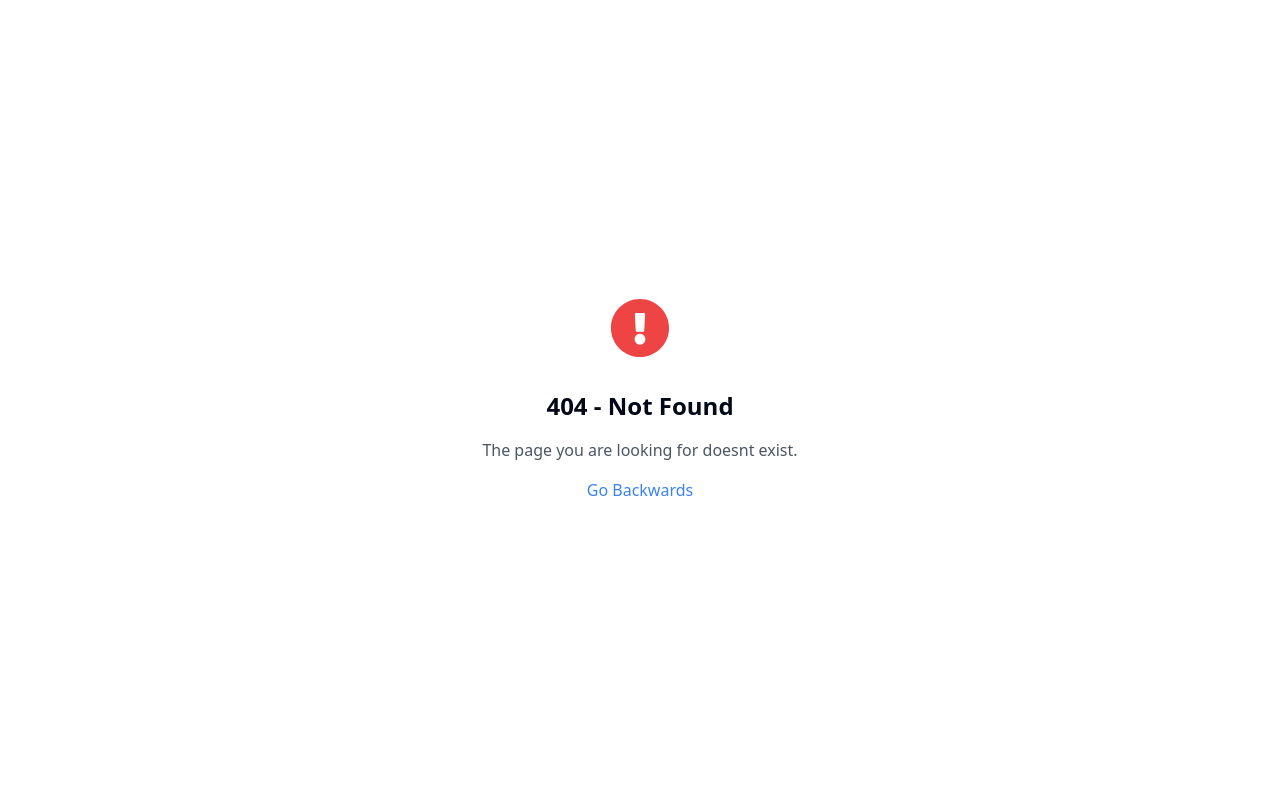
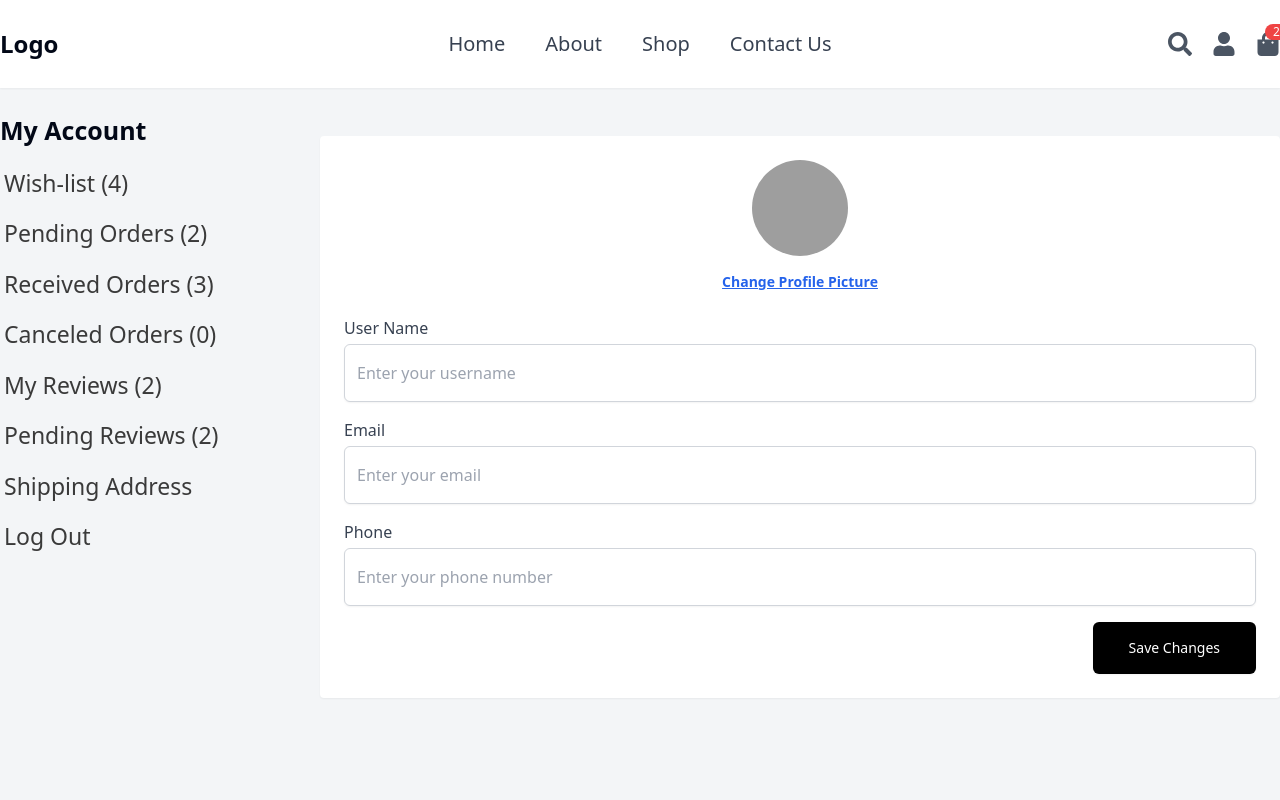
Before and after one commit to Anirbandasjoy/qrinux-emc, a Next.js app: page /dashboard in a window 1280 px wide. Before the commit this address had no page. Shown: the top 800 px of the page. Built offline with nearby package versions, Linux system fonts and the light colour scheme; grey boxes are pictures that could not be loaded.

Commit message:
create dashboard layout and my profile page desing completed

```diff
--- /dev/null
+++ b/src/app/(home)/(dashboard)/dashboard/page.jsx
@@ -0,0 +1,86 @@
+/* eslint-disable @next/next/no-img-element */
+import React from "react";
+
+const Dashboard = () => {
+  return (
+    <div className=" bg-white shadow-sm rounded-sm p-6 mt-6">
+      {/* Profile Picture Section */}
+      <div className="flex flex-col items-center">
+        <img
+          src="https://i.ibb.co.com/SJXxLxx/104755593.jpg"
+          alt="Profile"
+          className="w-24 h-24 rounded-full object-cover mb-4"
+        />
+        <button className="text-blue-600 underline font-semibold text-sm">
+          Change Profile Picture
+        </button>
+      </div>
+
+      {/* Form Section */}
+      <form className="mt-6 space-y-4">
+        {/* User Name */}
+        <div>
+          <label
+            htmlFor="name"
+            className="block text-[16px] font-medium text-gray-700"
+          >
+            User Name
+          </label>
+          <input
+            type="text"
+            id="name"
+            name="name"
+            placeholder="Enter your username"
+            className="mt-1 block w-full border border-gray-300 rounded-md shadow-sm py-4 px-3 focus:outline-none focus:ring focus:ring-indigo-200 focus:border-indigo-500"
+          />
+        </div>
+
+        {/* Email */}
+        <div>
+          <label
+            htmlFor="email"
+            className="block text-[16px] font-medium text-gray-700"
+          >
+            Email
+          </label>
+          <input
+            type="email"
+            id="email"
+            name="email"
+            placeholder="Enter your email"
+            className="mt-1 block w-full border border-gray-300 rounded-md shadow-sm py-4 px-3 focus:outline-none focus:ring focus:ring-indigo-200 focus:border-indigo-500"
+          />
+        </div>
+
+        {/* Phone */}
+        <div>
+          <label
+            htmlFor="phone"
+            className="block text-[16px] font-medium text-gray-700"
+          >
+            Phone
+          </label>
+          <input
+            type="text"
+            id="phone"
+            name="phone"
+            placeholder="Enter your phone number"
+            className="mt-1 block w-full border border-gray-300 rounded-md shadow-sm py-4 px-3 focus:outline-none focus:ring focus:ring-indigo-200 focus:border-indigo-500"
+          />
+        </div>
+
+        {/* Save Changes Button */}
+        <div className="flex justify-end mt-6">
+          <button
+            type="submit"
+            className="px-9 py-4 bg-black text-white text-sm font-medium rounded-md shadow-sm hover:bg-gray-800 focus:outline-none focus:ring-2 focus:ring-offset-2 focus:ring-gray-800"
+          >
+            Save Changes
+          </button>
+        </div>
+      </form>
+    </div>
+  );
+};
+
+export default Dashboard;
--- /dev/null
+++ b/src/app/(home)/(dashboard)/layout.js
@@ -0,0 +1,14 @@
+import Sidebar from "@/components/dashboard/shared/Sidebar";
+
+export default function DashboardLayout({ children }) {
+  return (
+    <div className="bg-[#f3f5f7] h-screen">
+      <div className="flex pt-28 container mx-auto ">
+        <div className="w-4/12">
+          <Sidebar />
+        </div>
+        <div className="w-full">{children}</div>
+      </div>
+    </div>
+  );
+}
--- /dev/null
+++ b/src/app/(home)/about/page.jsx
@@ -0,0 +1,112 @@
+/* eslint-disable @next/next/no-img-element */
+import React from "react";
+
+const About = () => {
+  return (
+    <div className="pt-28">
+      <div className="w-full h-[416px]">
+        <img
+          src="https://i.ibb.co/SRXJcVV/477b6edf290550233686adf706db1478.jpg"
+          alt="About Banner Image"
+          className="w-full h-full object-cover object-bottom rounded-lg"
+        />
+      </div>
+      {/* about text */}
+      <div className="container mx-auto px-6 py-12 space-y-12">
+        {/* Main Content Section */}
+        <div className="bg-white p-6 rounded-lg shadow-lg space-y-8">
+          {/* Introduction Paragraph */}
+          <p className="text-gray-700 text-xl font-semibold">
+            Lorem ipsum dolor sit amet, consectetur adipiscing elit. Consectetur
+            facilisi vivamus massa magna. Blandit mauris libero condimentum
+            commodo nodi consectetur socios convallis sit. Magna diam est justo
+            sed volutpat vulputate. Lectus sit ante hac odio elementum egestas
+            neque. Adipiscing purus eu scelerisque sit urna est. Turpis
+            curabitur cras laoreet erat euismod.
+          </p>
+
+          {/* Mid Section Paragraph */}
+          <p className="text-gray-700">
+            Sit suscipit tortor turpis sed fringilla lectus facilisis amet. Id
+            aliquam neque, ut vivamus sit imperdiet enim, lacus, vel. Vivamus
+            sit placerat in sed volutpat morbi lectus sed. Magna turpis lectus
+            enim aliquet etiam sit nunc. Lectus nibh gravida purus ut at morbi
+            imperdiet. Maecenas sed at nunc lectus viverra nisl nec ultricies
+            nunc tincidunt. Sit suscipit tortor turpis sed fringilla lectus
+            facilisis amet. Id aliquam neque, ut vivamus sit imperdiet enim,
+            lacus, vel. Vivamus sit placerat in sed volutpat morbi lectus sed.
+            Magna turpis lectus enim aliquet etiam sit nunc. Lectus nibh gravida
+            purus ut at morbi imperdiet. Maecenas sed at nunc lectus viverra
+            nisl nec ultricies nunc tincidunt.
+          </p>
+
+          {/* Quote Section */}
+          <div className="text-left py-6 italic text-2xl font-medium text-gray-500 rounded-lg">
+            Sit suscipit tortor turpis sed fringilla lectus facilisis amet.
+            Ipsum, amet dolor curabitur non aliquet orci urna volutpat. Id
+            aliquam neque, ut vivamus sit imperdiet enim, lacus, vel.
+          </div>
+
+          {/* Bullet Point Section */}
+          <div>
+            <h2 className="text-lg font-bold mb-4">ARE YOU AMAZED?</h2>
+            <ul className="list-disc list-inside space-y-2 text-gray-700">
+              <li>
+                Blandit mauris libero condimentum commodo socios convallis sit.
+              </li>
+              <li>Lacus sit amet sed odio ut volutpat neque.</li>
+              <li>Lobortis egestas scelerisque habitasse vestibulum est.</li>
+              <li>
+                Fusce arcu nulla finibus amet eros ante eu molestie. Urna in
+                mollis non vestibular urna rutrum.
+              </li>
+            </ul>
+          </div>
+
+          {/* Image and Content Side by Side */}
+          <div className="flex gap-4">
+            {/* Image Section */}
+            <div className="w-1/2">
+              <img
+                src="https://i.ibb.co/YZ5kNjC/200d987d1917cd4ed8e95a4469714eed.jpg"
+                alt="Product or Related Image"
+                className="w-full rounded-lg"
+              />
+            </div>
+
+            {/* Content Section */}
+            <div className="w-1/2 space-y-4">
+              <h2 className="text-lg font-semibold">
+                VELIT, PRAESENT PHARETRA MALESUADA
+              </h2>
+              <p className="text-gray-700">
+                Id pulvinar amet. Consequat potenti mollis massa iaculis et,
+                dolor, eget lectus. Aliquam pellentesque molestie felis fames
+                sed eget non euismod eget. Et eget ullamcorper urna, elit ac
+                diam tellus viverra lacus. Cras sagittis tellus nunc
+              </p>
+              <p className="text-gray-700">
+                integer vitae neque bibendum eget. Tempus malesuada et
+                pellentesque maecenas. Tortor diam dignissim amet, in interdum
+                aliquet. Magnis dictum et eros purus fermentum, massa
+                ullamcorper sit sollicitudin. Nascetur libero elementum
+                adipiscing mauris maecenas et magna. Etiam nec, rutrum a diam
+                lacus, nunc integer etiam. Mattis pulvinar non viverra donec
+                pellentesque. Odio mi consequat libero dolor. Porta ut diam
+                lobortis eget leo, lectus. Urna in sollicitudin in vestibulum
+                erat. Turpis faucibus augue ipsum, at aliquam. Cras sagittis
+                tellus nunc integer vitae neque bibendum eget. Tempus malesuada
+                et pellentesque maecenas. Sociis porttitor elit tincidunt tellus
+                sit ornare. Purus ut quis sed venenatis eget ut ipsum, enim
+                lacus. Praesent imperdiet vitae eu, eu tincidunt nunc integer
+                sit.
+              </p>
+            </div>
+          </div>
+        </div>
+      </div>
+    </div>
+  );
+};
+
+export default About;
--- /dev/null
+++ b/src/components/dashboard/shared/Sidebar.jsx
@@ -0,0 +1,42 @@
+"use client";
+import { useRouter } from "next/navigation";
+
+const Sidebar = () => {
+  const router = useRouter();
+
+  const menuItems = [
+    { label: "Wish-list (4)", route: "/wishlist" },
+    { label: "Pending Orders (2)", route: "/pending-orders" },
+    { label: "Received Orders (3)", route: "/received-orders" },
+    { label: "Canceled Orders (0)", route: "/canceled-orders" },
+    { label: "My Reviews (2)", route: "/my-reviews" },
+    { label: "Pending Reviews (2)", route: "/pending-reviews" },
+    { label: "Shipping Address", route: "/shipping-address" },
+    { label: "Log Out", route: "/logout" },
+  ];
+
+  return (
+    <div>
+      <div>
+        <ul className="space-y-4">
+          <li className="text-[25px] font-bold cursor-pointer">My Account</li>
+          {menuItems.map((item, index) => (
+            <li
+              key={index}
+              onClick={() => router.push(item.route)}
+              className={`text-[23px] cursor-pointer text-[#3A3A3A]  ${
+                router.pathname === item.route
+                  ? "border-l-4 border-black font-semibold text-black"
+                  : "border-l-4 border-transparent"
+              }`}
+            >
+              {item.label}
+            </li>
+          ))}
+        </ul>
+      </div>
+    </div>
+  );
+};
+
+export default Sidebar;
--- a/src/components/shared/Navbar/Navbar.jsx
+++ b/src/components/shared/Navbar/Navbar.jsx
@@ -62,7 +62,9 @@ const Navbar = () => {
           {/* Icons */}
           <div className="flex items-center space-x-5  ml-auto">
             <FaSearch className="cursor-pointer text-2xl text-gray-600 hover:text-blue-600" />
-            <FaUser className="cursor-pointer text-gray-600 text-2xl hover:text-blue-600" />
+            <Link href="/dashboard">
+              <FaUser className="cursor-pointer text-gray-600 text-2xl hover:text-blue-600" />
+            </Link>
             <Link href="/cart" className="relative">
               <FaShoppingBag className="cursor-pointer text-gray-600 text-2xl hover:text-blue-600" />
               <span className="absolute -top-2 -right-2 bg-red-500 text-white rounded-full text-xs px-2">
```
